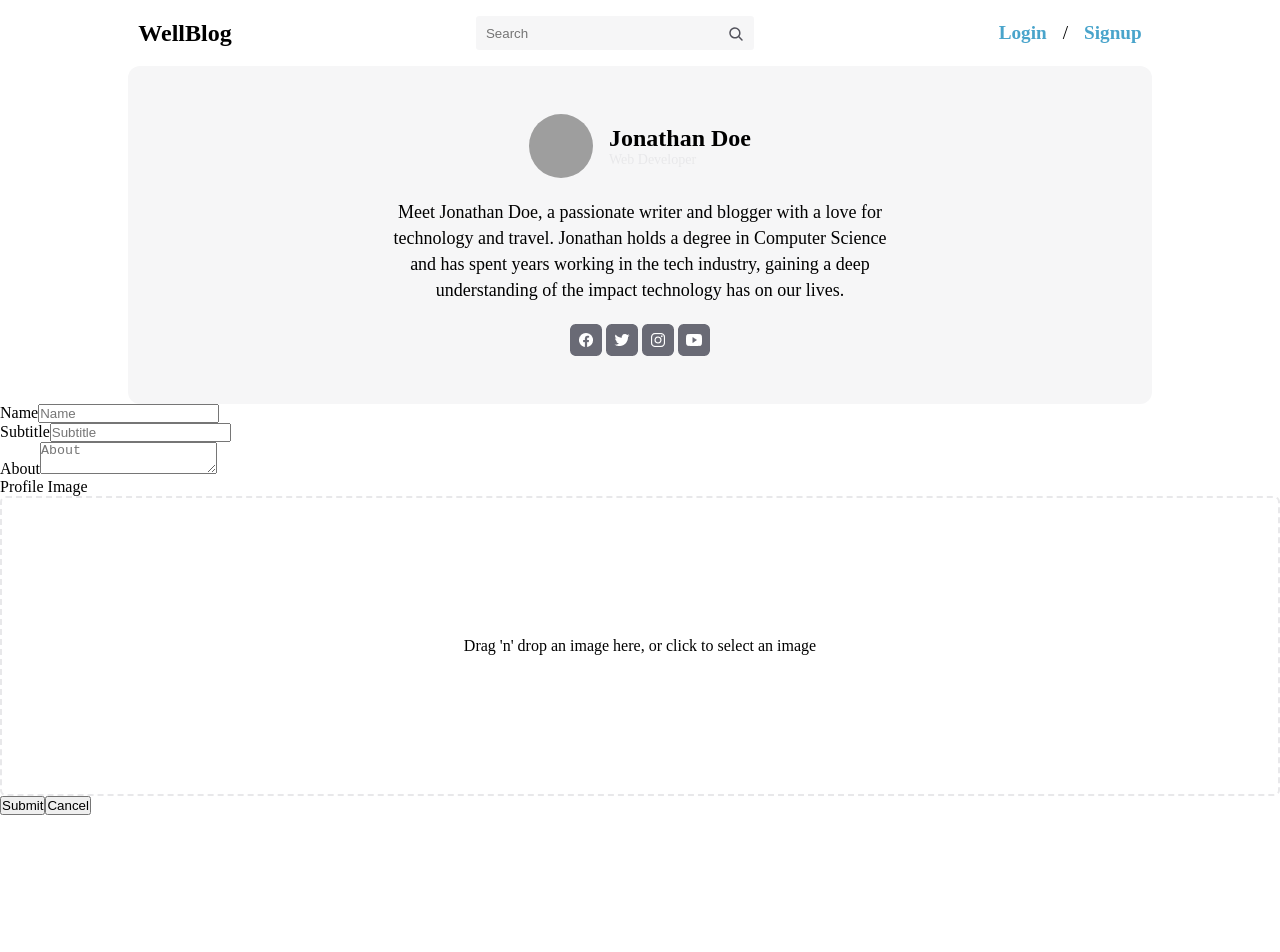
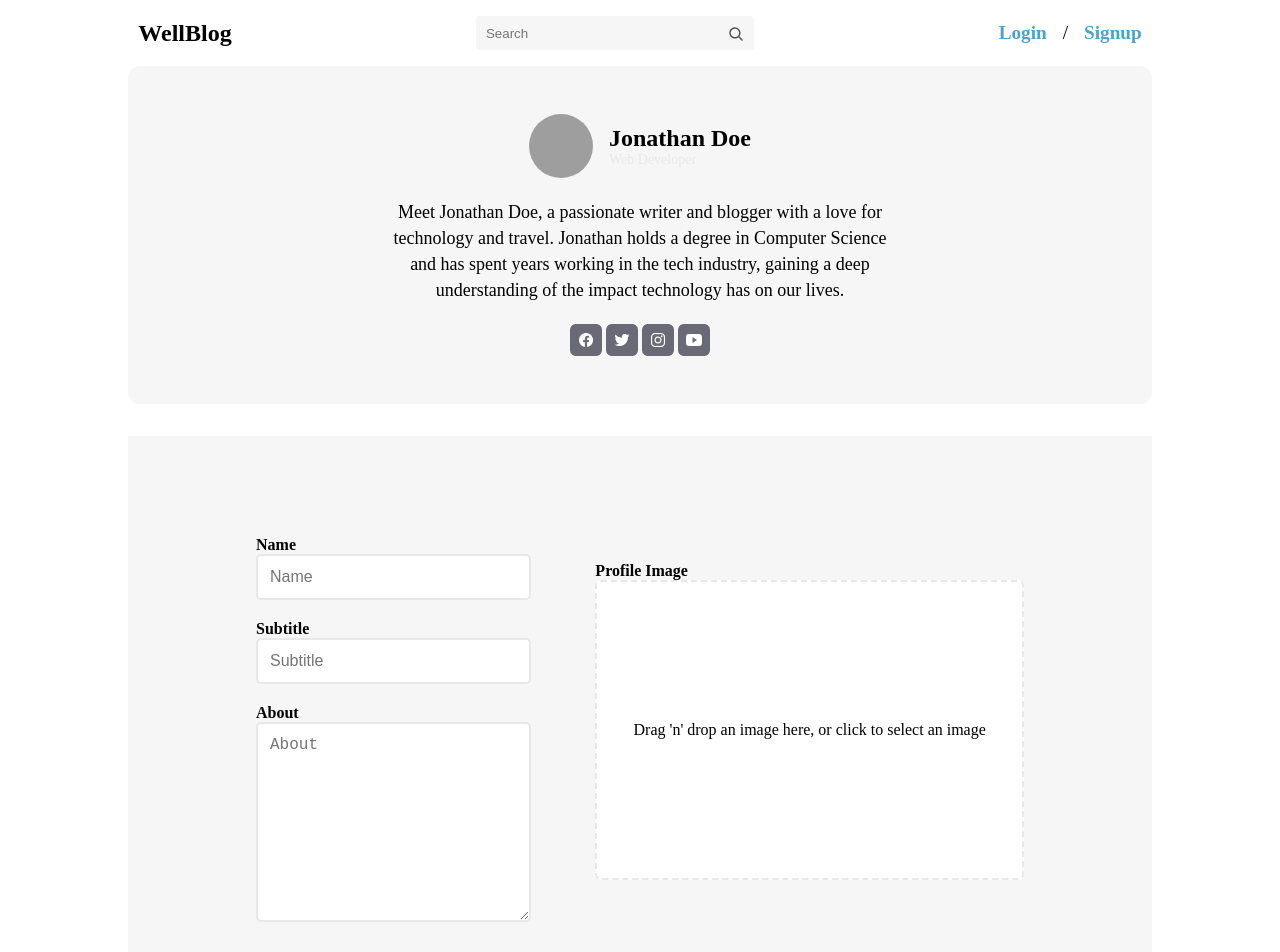
Before and after one commit to mza-wtag/my-blog-react-app, a React (Vite) app: page /me in a window 1280 px wide. Shown: the top 952 px of the page. Before the commit the page ends 815 px from the top, so only its background shows below. Built offline with nearby package versions, Linux system fonts and the light colour scheme; grey boxes are pictures that could not be loaded.

Commit message:
design done for user profile edit

```diff
--- a/src/components/EditProfileForm/EditProfileForm.jsx
+++ b/src/components/EditProfileForm/EditProfileForm.jsx
@@ -55,42 +55,76 @@ const EditProfileForm = () => {
         about: loggedInUser?.about || "",
       }}
       render={({ handleSubmit, form }) => (
-        <form onSubmit={handleSubmit}>
-          <div>
-            <label>Name</label>
+        <form className="edit-profile-form" onSubmit={handleSubmit}>
+          <div className="edit-profile-form__container">
+            <div className="edit-profile-form__container__info-wrapper">
+              <div className="edit-profile-form__field">
+                <label className="edit-profile-form__label">Name</label>
                 <Field
                   name="fullName"
                   component="input"
                   type="text"
                   placeholder="Name"
+                  className="edit-profile-form__input"
                 />
               </div>
-          <div>
-            <label>Subtitle</label>
+              <div className="edit-profile-form__field">
+                <label className="edit-profile-form__label">Subtitle</label>
                 <Field
                   name="subtitle"
                   component="input"
                   type="text"
                   placeholder="Subtitle"
+                  className="edit-profile-form__input"
                 />
               </div>
-          <div>
-            <label>About</label>
-            <Field name="about" component="textarea" placeholder="About" />
+              <div className="edit-profile-form__field">
+                <label className="edit-profile-form__label">About</label>
+                <Field
+                  name="about"
+                  component="textarea"
+                  placeholder="About"
+                  className="edit-profile-form__textarea"
+                />
               </div>
-          <div>
-            <label>Profile Image</label>
+            </div>
+            <div className="edit-profile-form__container__image-wrapper">
+              <div className="edit-profile-form__field">
+                <label className="edit-profile-form__label">
+                  Profile Image
+                </label>
                 <ImageDnD onDrop={handleImageDrop} />
               </div>
-          <div className="image-preview">
-            {imageName && <span>{imageName}</span>}
-            {imagePreview && <img src={imagePreview} alt="Profile Preview" />}
+              <div className="edit-profile-form__image-preview">
+                {imageName && (
+                  <span className="edit-profile-form__image-name">
+                    {imageName}
+                  </span>
+                )}
+                {imagePreview && (
+                  <img
+                    src={imagePreview}
+                    alt="Profile Preview"
+                    className="edit-profile-form__preview-image"
+                  />
+                )}
               </div>
-          <div className="buttons">
-            <Button onClick={handleSubmit} type="submit">
+            </div>
+          </div>
+
+          <div className="edit-profile-form__buttons">
+            <Button
+              onClick={handleSubmit}
+              type="submit"
+              className="edit-profile-form__buttons--submit-button"
+            >
               Submit
             </Button>
-            <Button onClick={() => onCancel(form)} type="button">
+            <Button
+              onClick={() => onCancel(form)}
+              type="button"
+              className="edit-profile-form__buttons--cancel-button"
+            >
               Cancel
             </Button>
           </div>
--- a/src/components/EditProfileForm/EditProfileForm.scss
+++ b/src/components/EditProfileForm/EditProfileForm.scss
@@ -1,2 +1,86 @@
 @import "./../../styles/variables";
-@import "./../../styles/constants";
+
+.edit-profile-form {
+  background-color: $secondary-color;
+  gap: 5rem;
+  margin: 2rem auto;
+  max-width: 80%;
+  padding: 5rem 8rem;
+
+  &__container {
+    align-items: center;
+    display: flex;
+    flex-wrap: wrap;
+    gap: 4rem;
+    justify-content: space-between;
+    &__info-wrapper {
+      flex-grow: 1;
+    }
+    &__image-wrapper {
+      flex-grow: 1;
+    }
+  }
+
+  &__label {
+    display: block;
+    font-weight: $font-weight-bold;
+    margin-top: 1.25rem;
+  }
+  &__input,
+  &__textarea {
+    border-radius: 0.313rem;
+    border: 0.125rem solid $black-color-200;
+    font-size: 1rem;
+    padding: 0.75rem;
+    width: 100%;
+
+    &__field {
+      margin-bottom: 1.25rem;
+    }
+  }
+  &__textarea {
+    min-height: 12.5rem;
+  }
+
+  &__image-preview {
+    align-items: center;
+    display: flex;
+    gap: 1rem;
+    justify-content: space-between;
+    margin-top: 1.25rem;
+  }
+  &__image-name {
+    background: $primary-color;
+    border-radius: 0.313rem;
+    border: 0.125rem solid $black-color-200;
+    flex-grow: 1;
+    padding: 0.7rem;
+  }
+
+  &__preview-image {
+    border-radius: 50%;
+    height: 4rem;
+    width: 4rem;
+  }
+  &__buttons {
+    display: flex;
+    margin-top: 2rem;
+    gap: 1rem;
+    &--submit-button {
+      background-color: $color-purpel;
+      border-radius: 0.313rem;
+      border: none;
+      color: $primary-color;
+      cursor: pointer;
+      font-size: 1rem;
+      padding: 0.75rem 2rem;
+    }
+    &--cancel-button {
+      border-radius: 0.313rem;
+      border: none;
+      cursor: pointer;
+      font-size: 1rem;
+      padding: 0.75rem 2rem;
+    }
+  }
+}
--- a/src/styles/_variables.scss
+++ b/src/styles/_variables.scss
@@ -1,6 +1,7 @@
 $black-color-200: #e8e8ea;
 $color-black: #000000;
 $color-blue: #4b6bfb;
+$color-purpel: #8769ff;
 $dim-color: #777;
 $error-color: #ff0000;
 $link-color: #49a4cb;
```
Lines whose indentation alone changed are shown as unchanged.
